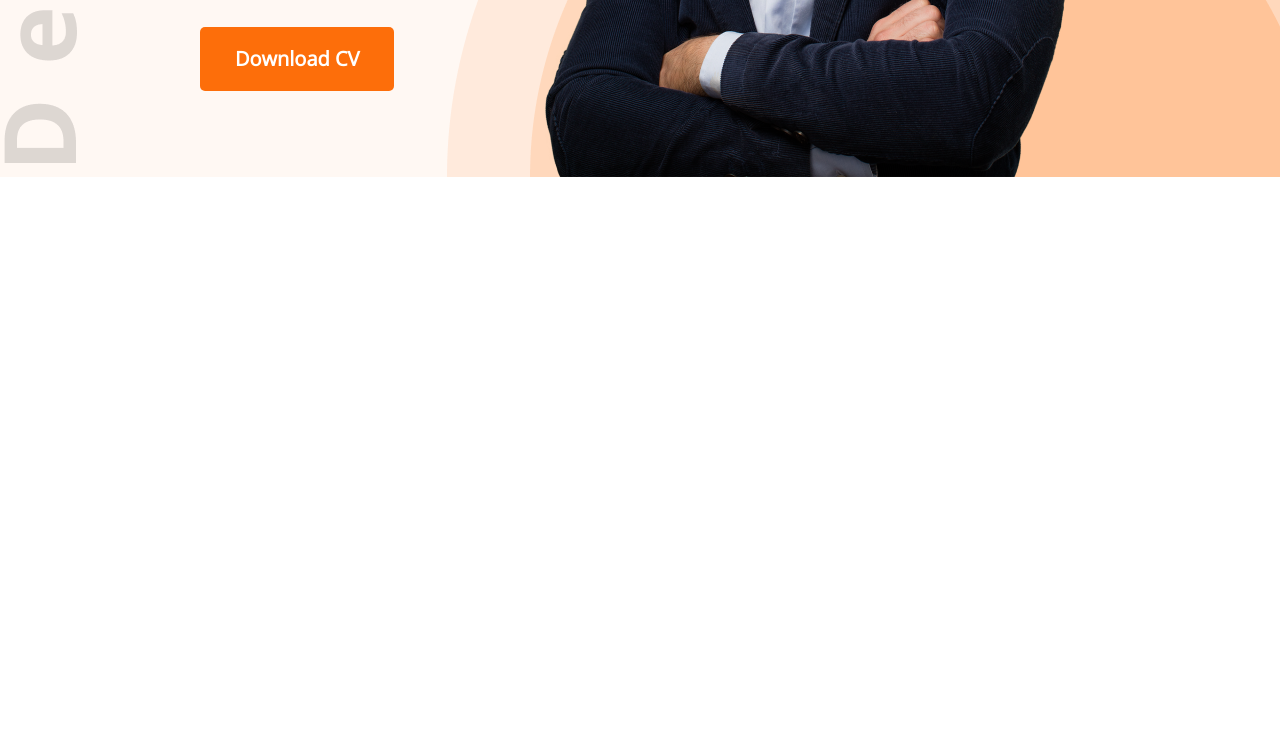
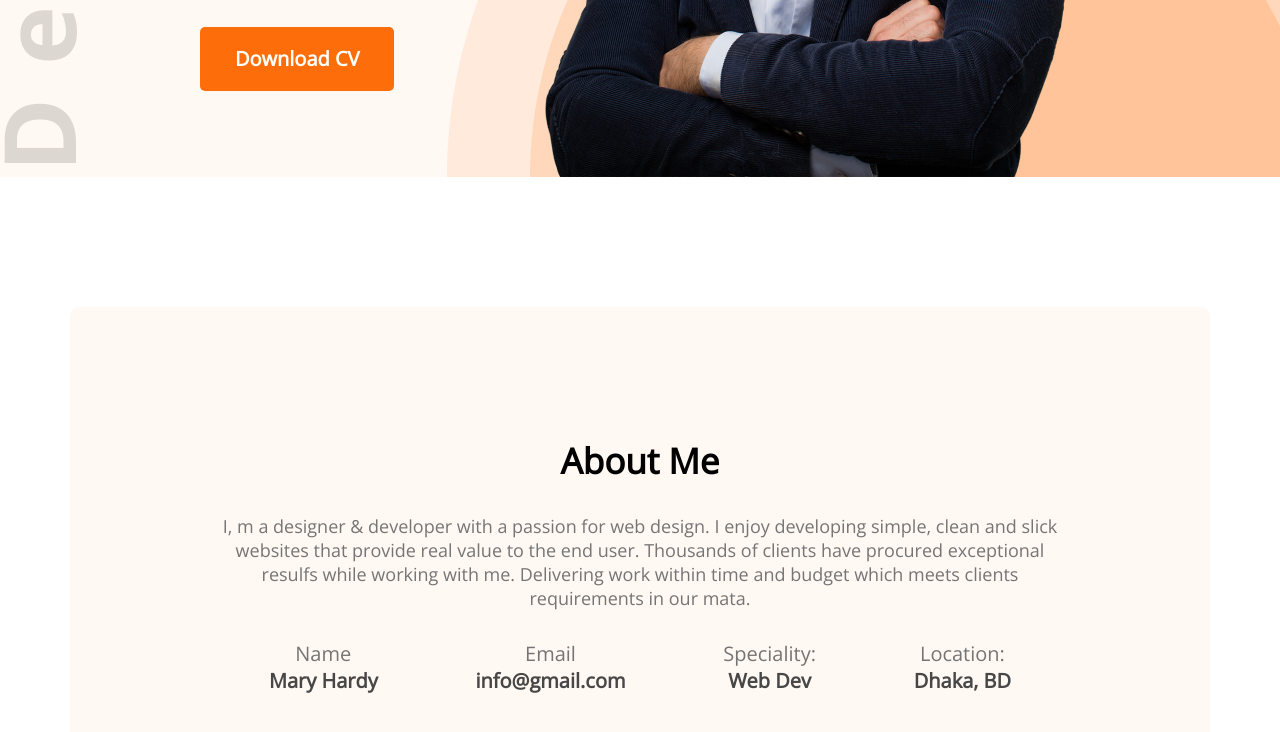
Before and after one commit to rabi993/developer-portfolio, a plain HTML site: page index.html in a window 1280 px wide. Shown: the part 663-1395 px from the top of the page. Before the commit the page ends 840 px from the top, so only its background shows below. Drawn offline with nearby package versions, Linux system fonts and the light colour scheme.

Commit message:
about done

```diff
--- a/index.html
+++ b/index.html
@@ -33,7 +33,29 @@
 
     </header>
     <main>
+        <section class="about">
+            <h3 class="section-title">About Me</h3>
+            <p class="section-description">I, m a designer & developer with a passion for web design. I enjoy developing simple, clean and slick websites that provide real value to the end user. Thousands of clients have procured exceptional resulfs while working with me. Delivering work within time and budget which meets clients requirements in our mata.</p>
+            <div class="about-info-container">
+                <div class="about-info">
+                    <p class="info-title">Name</p>
+                    <p class="info-description">Mary Hardy</p>
+                </div>
+                <div class="about-info">
+                    <p class="info-title">Email</p>
+                    <p class="info-description">info@gmail.com</p>
+                </div>
+                <div class="about-info">
+                    <p class="info-title">Speciality:</p>
+                    <p class="info-description">Web Dev</p>
+                </div>
+                <div class="about-info">
+                    <p class="info-title">Location:</p>
+                    <p class="info-description">Dhaka, BD</p>
+                </div>
+            </div>
 
+        </section>
 
     </main>
     <footer>
--- a/styles/portfolio.css
+++ b/styles/portfolio.css
@@ -69,3 +69,40 @@ nav li {
     font-size: 18px;
     margin-bottom: 30px;
 }
+/* main section */
+main{
+    max-width: 1140px;
+    margin: 0 auto;
+}
+/* about section style */
+.about{
+    text-align: center;
+    margin-top: 130px;
+    background: #FFF8F3;
+    border-radius: 10px;
+    padding: 130px 150px;
+}
+.section-title{
+
+    margin-bottom: 30px;
+    font-weight: 700;
+    font-size: 35px;
+}
+.section-description{
+    color: #757575;
+    font-size: 18px;
+    margin-bottom: 30px;
+}
+.about-info-container{
+    display: flex;
+    justify-content: space-around;
+}
+.about .info-title{
+    font-size: 20px;
+    color: #757575;
+}
+.info-description{
+    font-weight: 700;
+    font-size: 20px;
+    color: #474747;
+}
```
